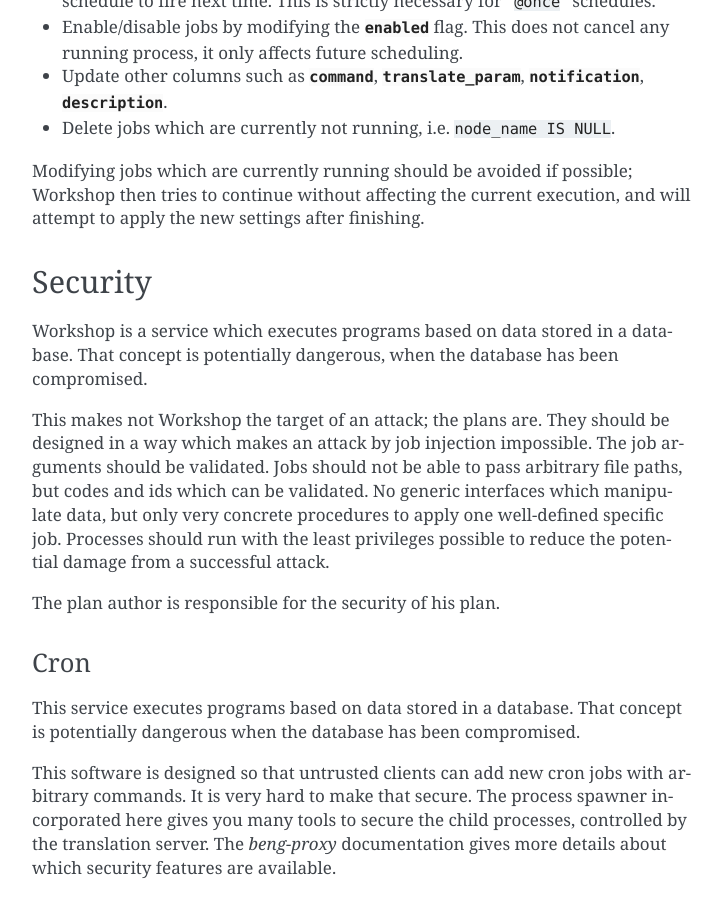
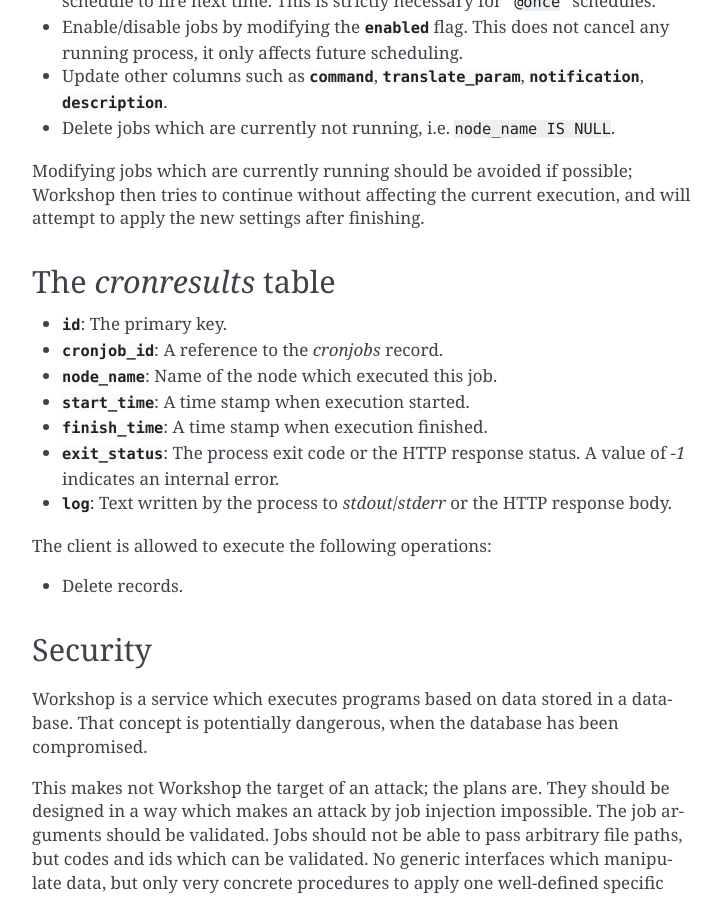
Before and after one commit to CM4all/workshop, a Sphinx documentation site: the page built from doc/index.rst, in a window 1280 px wide and 900 px high, scrolled down 7952 px. Shown: the whole window, without its empty margins (388-1110 px from the left). Built offline with Sphinx 7.4.7, drawn with Linux system fonts in a browser that asks for light colours.

Commit message:
doc: document the "cronresults" table

```diff
--- a/doc/index.rst
+++ b/doc/index.rst
@@ -421,6 +421,24 @@
 current execution, and will attempt to apply the new settings after
 finishing.
 
+The `cronresults` table
+-----------------------
+
+* :envvar:`id`: The primary key.
+* :envvar:`cronjob_id`: A reference to the `cronjobs` record.
+* :envvar:`node_name`: Name of the node which executed this job.
+* :envvar:`start_time`: A time stamp when execution started.
+* :envvar:`finish_time`: A time stamp when execution finished.
+* :envvar:`exit_status`: The process exit code or the HTTP response
+  status.  A value of `-1` indicates an internal error.
+* :envvar:`log`: Text written by the process to `stdout`/`stderr` or
+  the HTTP response body.
+
+The client is allowed to execute the following operations:
+
+* Delete records.
+
+
 Security
 --------
 
```
Also changed, not shown: 1 other file.
